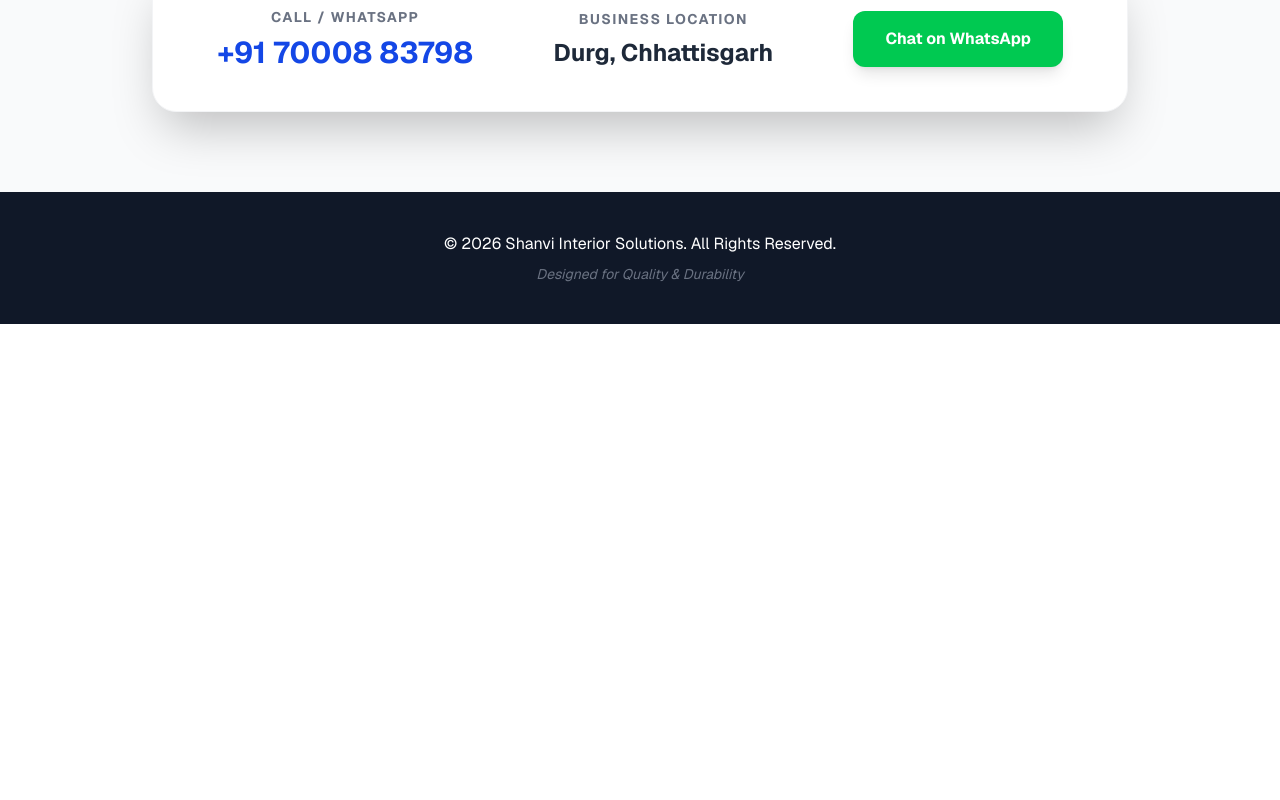
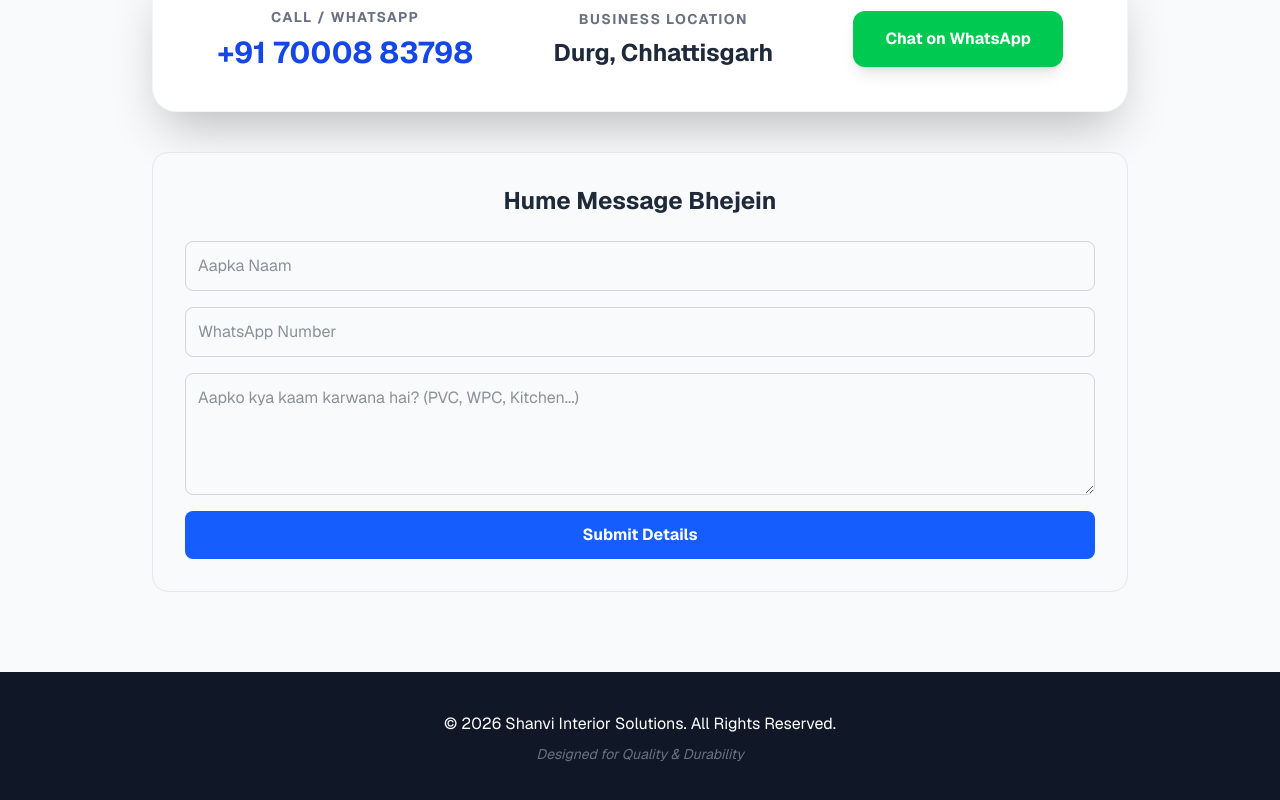
Before and after one commit to candybabu/shanvi__-interior, a Next.js app: page / in a window 1280 px wide. Shown: the part 1878-2678 px from the top of the page. Before the commit the page ends 2202 px from the top, so only its background shows below. Built offline with nearby package versions, Linux system fonts and the light colour scheme; no server answers.

Commit message:
Connected Supabase database and added lead form

```diff
--- /dev/null
+++ b/app/actions.ts
@@ -0,0 +1,20 @@
+'use server'
+
+import { supabase } from '@/lib/supabase'
+
+export async function submitLead(formData: FormData) {
+  const name = formData.get('name') as string
+  const phone = formData.get('phone') as string
+  const message = formData.get('message') as string
+
+  const { data, error } = await supabase
+    .from('leads')
+    .insert([{ name, phone, message }])
+
+  if (error) {
+    console.error('Error:', error)
+    return { success: false }
+  }
+
+  return { success: true }
+}
--- a/app/page.tsx
+++ b/app/page.tsx
@@ -1,5 +1,5 @@
 import React from 'react';
-
+import { submitLead } from './actions';
 export default function Home() {
   return (
     <div className="min-h-screen bg-gray-50 font-sans scroll-smooth">
@@ -113,6 +113,37 @@ export default function Home() {
             Chat on WhatsApp
           </a>
         </div>
+        <div className="mt-10 bg-gray-50 p-8 rounded-2xl border border-gray-200">
+  <h3 className="text-2xl font-bold mb-6 text-gray-800">Hume Message Bhejein</h3>
+  <form action={submitLead} className="flex flex-col gap-4">
+    <input
+      name="name"
+      type="text"
+      placeholder="Aapka Naam"
+      required
+      className="p-3 rounded-lg border border-gray-300 focus:outline-none focus:ring-2 focus:ring-blue-500 text-gray-800"
+    />
+    <input
+      name="phone"
+      type="text"
+      placeholder="WhatsApp Number"
+      required
+      className="p-3 rounded-lg border border-gray-300 focus:outline-none focus:ring-2 focus:ring-blue-500 text-gray-800"
+    />
+    <textarea
+      name="message"
+      placeholder="Aapko kya kaam karwana hai? (PVC, WPC, Kitchen...)"
+      rows={4}
+      className="p-3 rounded-lg border border-gray-300 focus:outline-none focus:ring-2 focus:ring-blue-500 text-gray-800"
+    ></textarea>
+    <button
+      type="submit"
+      className="bg-blue-600 text-white font-bold py-3 rounded-lg hover:bg-blue-700 transition-colors"
+    >
+      Submit Details
+    </button>
+  </form>
+</div>
       </section>
 
       {/* Footer */}
--- /dev/null
+++ b/lib/supabase.ts
@@ -0,0 +1,6 @@
+import { createClient } from '@supabase/supabase-js'
+
+const supabaseUrl = process.env.NEXT_PUBLIC_SUPABASE_URL!
+const supabaseAnonKey = process.env.NEXT_PUBLIC_SUPABASE_ANON_KEY!
+
+export const supabase = createClient(supabaseUrl, supabaseAnonKey)
--- a/package.json
+++ b/package.json
@@ -9,6 +9,7 @@
     "lint": "eslint"
   },
   "dependencies": {
+    "@supabase/supabase-js": "^2.103.3",
     "next": "16.2.2",
     "react": "19.2.4",
     "react-dom": "19.2.4"
```
Also changed, not shown: 1 other file (tests, documents, lock files or other folders).
